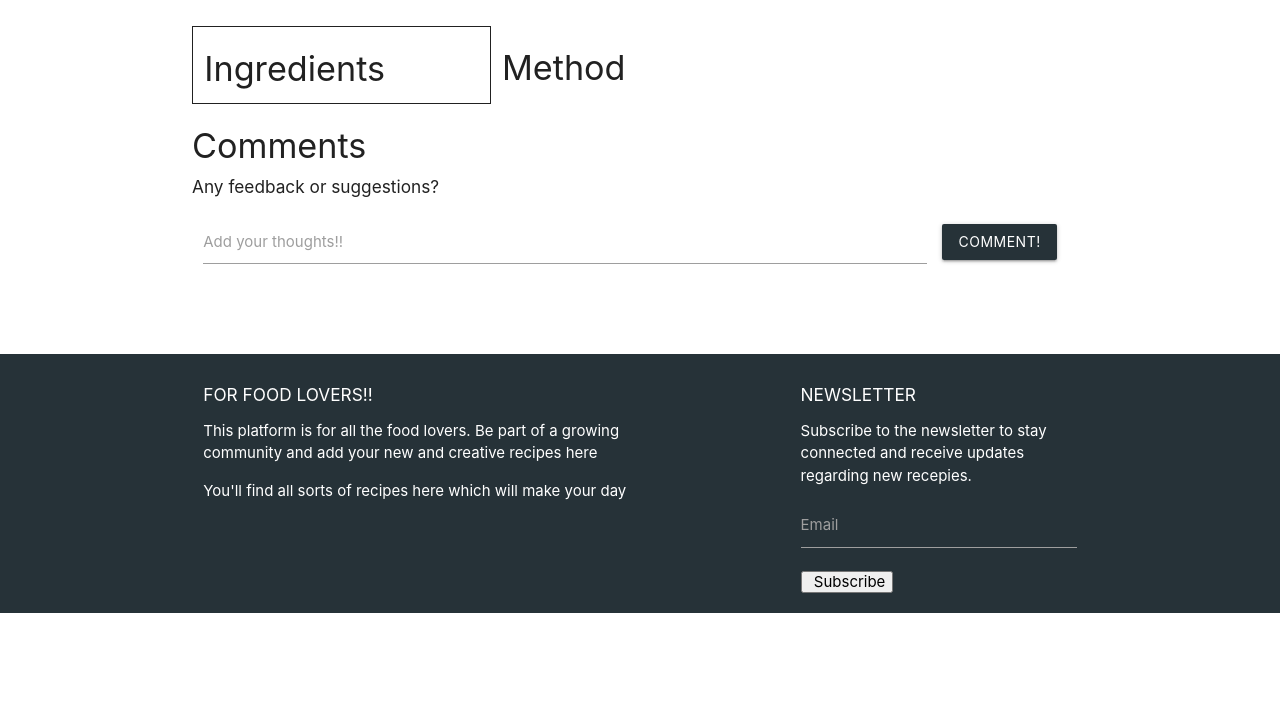
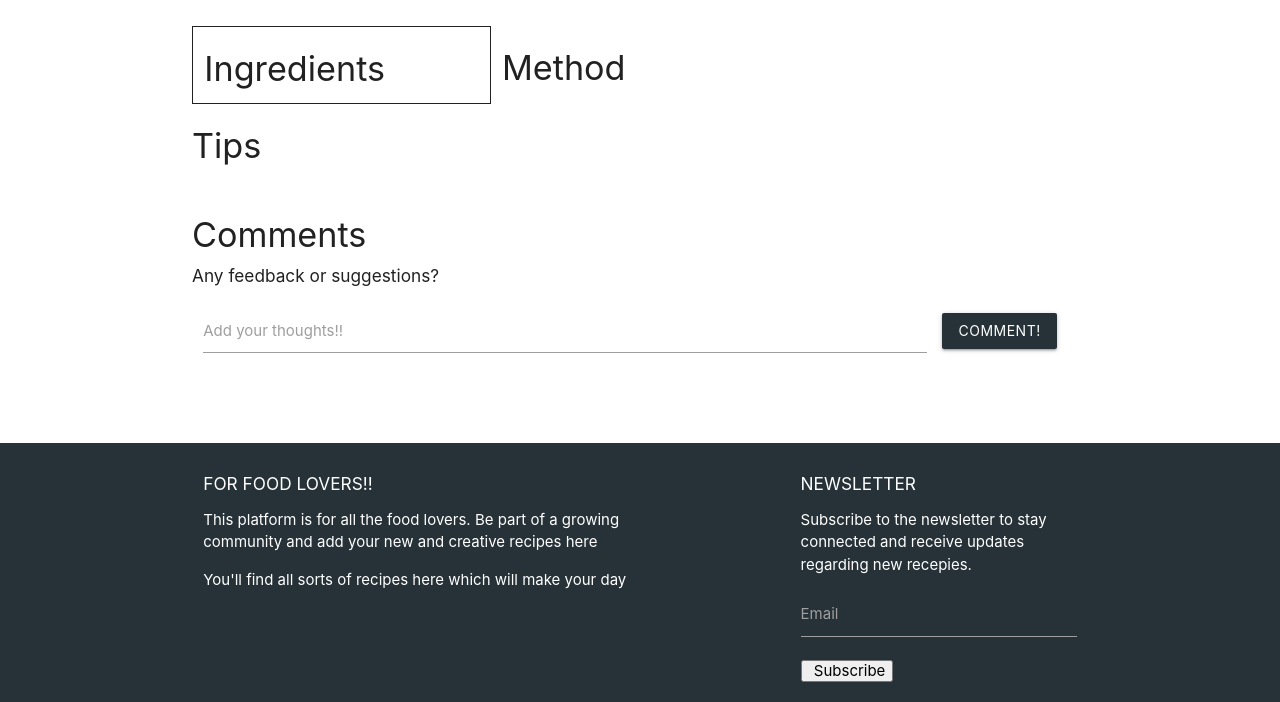
Before and after one commit to dhruv2102/MS3-Recepie-Book, a Flask app: template templates/individual_recepie.html in a window 1280 px wide. Shown: the part 245-947 px from the top of the page. Before the commit the page ends 858 px from the top, so only its background shows below. Run offline with Flask 2, Linux system fonts and the light colour scheme; the template is opened without the code that fills it, so the values that code supplies are empty; some libraries are stand-ins or nearby versions.

Commit message:
Added tips section in individual recipe

```diff
--- a/templates/individual_recepie.html
+++ b/templates/individual_recepie.html
@@ -55,10 +55,14 @@
             </div>
 
         </div>
-
+        <!-- Tips -->
+        <h4>Tips</h4>
+        <div class="row">
+            <div class="col">
+                <p>{{ recepie.tips }}</p>
+            </div>
+        </div>
         <!-- Comments Section -->
-        <!-- Add a comment -->
-        <!-- All the comments -->
         <h4>Comments</h4>
         <h6>Any feedback or suggestions?</h6>
         <div class="row">
```
